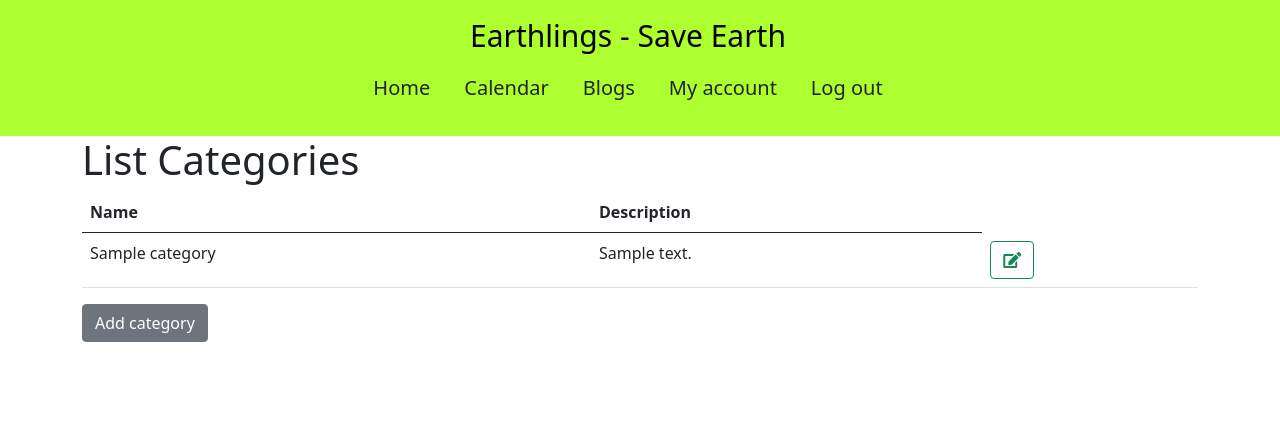
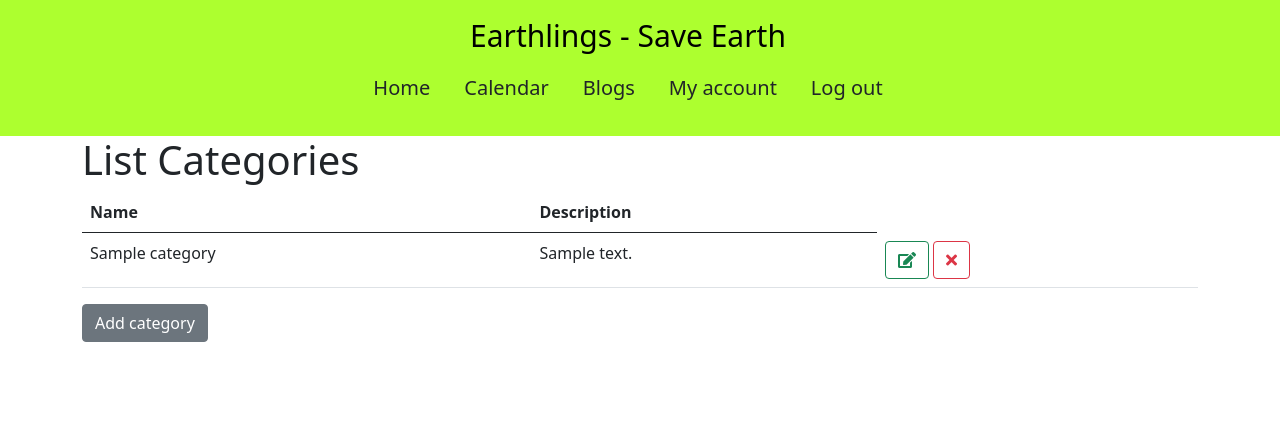
Before and after one commit to JoyZadan/Earthlings, a Flask app: page /categories in a window 1280 px wide. Shown: the top 436 px of the page. Run offline with Flask 2, Linux system fonts and the light colour scheme; the visitor is signed in with stand-in values (Sample User, id 1); a database or web service that is not in the repository returns one stand-in record (values such as "Sample title"); some libraries are stand-ins or nearby versions.

Commit message:
Add delete category functionality

```diff
--- a/app.py
+++ b/app.py
@@ -234,6 +234,15 @@ def edit_category(category_id):
         return render_template('404.html'), 404
 
 
+@app.route('/<category_id>/delete', methods=['GET', 'POST'])
+def delete_category(category_id):
+    '''
+    Delete a category
+    '''
+    mongo.db.categories.delete_one({'_id': ObjectId(category_id)})
+    return redirect(url_for('categories'))
+
+
 if __name__ == "__main__":
     app.run(host=os.environ.get("IP"),
             port=int(os.environ.get("PORT")),
--- a/templates/categories.html
+++ b/templates/categories.html
@@ -18,6 +18,10 @@
                 <td>
                     <a href="{{ url_for('edit_category', category_id=category._id) }}" class="btn btn-outline-success" data-bs-toggle="tooltip" data-bs-placement="top" title="Edit">
                         <i class="fas fa-edit"></i></a>
+                    <a href="{{ url_for('delete_category', category_id=category._id) }}" class="btn btn-outline-danger" data-bs-toggle="tooltip" data-bs-placement="top" title="Delete">
+                        <i class="fas fa-times"></i>
+                        <span class="visually-hidden">Delete category</span>
+                    </a>
                 </td>
             </tr>
 
```
